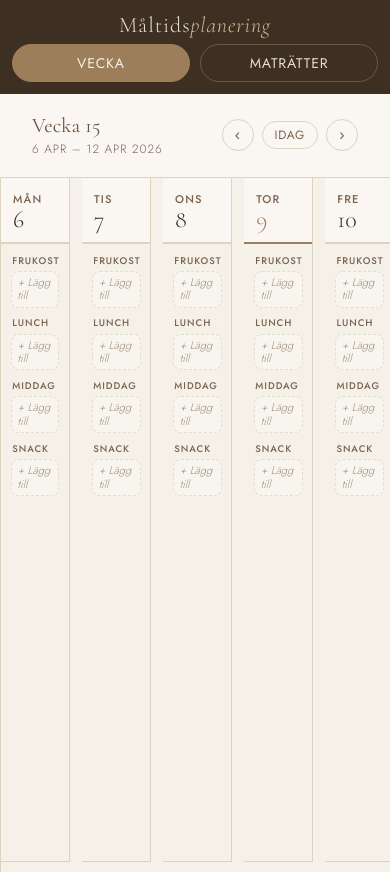
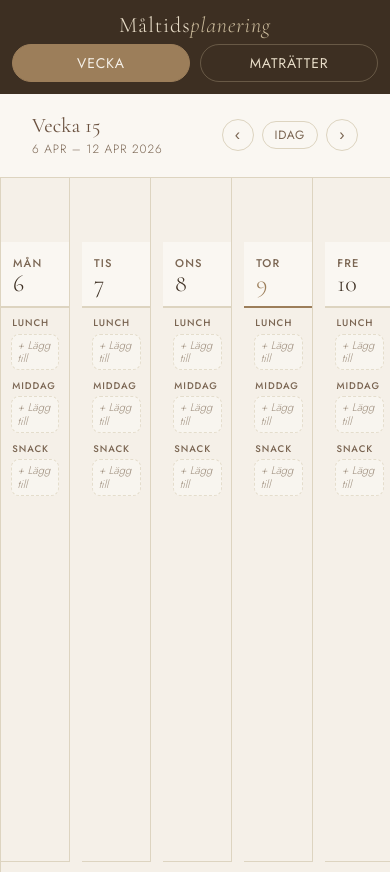
Before and after one commit to IsaForsberg/MealPlanner, a plain HTML site: page index.html in a window 390 px wide. Drawn offline with nearby package versions, Linux system fonts and the light colour scheme.

Commit message:
fix header on safari

```diff
--- a/style.css
+++ b/style.css
@@ -779,6 +779,13 @@
     grid-template-columns: 1fr 1fr;
     gap: 12px;
   }
+  .day-col-header {
+  position: sticky;
+  top: 64px; /* Safari behöver ett exakt värde */
+  z-index: 10;
+  background: var(--warm-white); /* Safari kräver bakgrund */
+}
+
 }
 
 /* Extra liten mobil (max 400px) */
```
